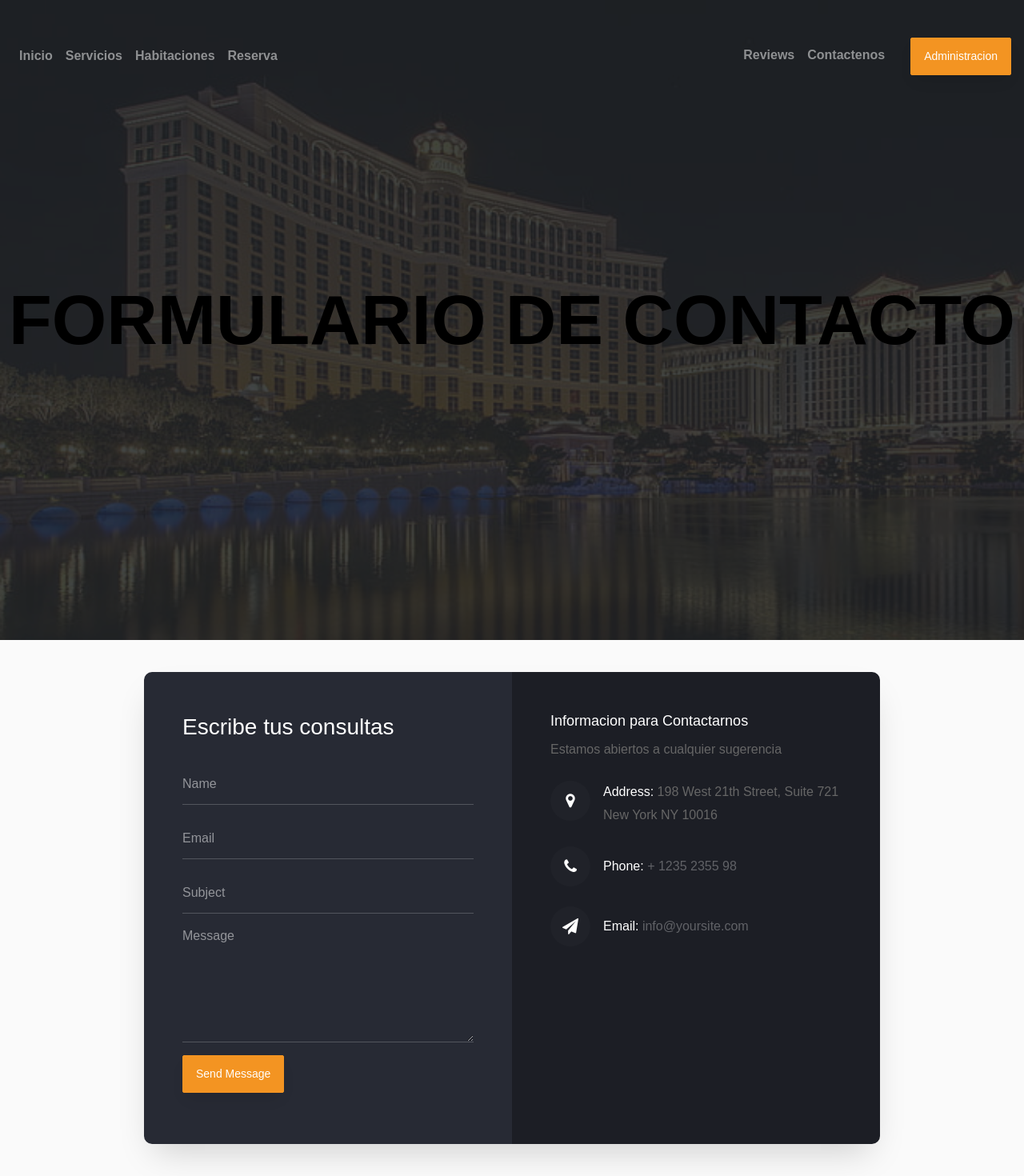
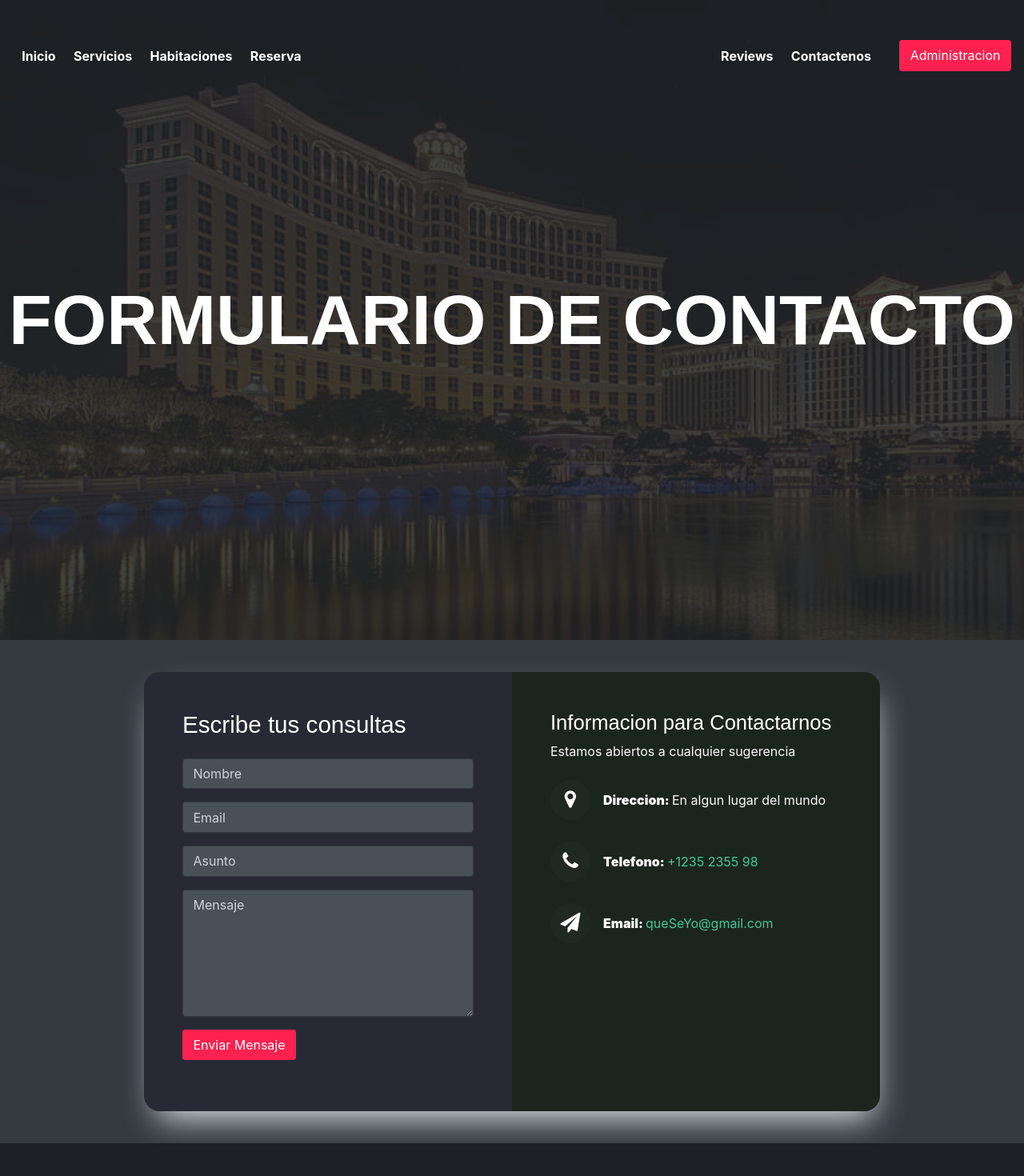
Before and after one commit to JoelPita/TP-Intro, a Flask app: page /contacto in a window 1280 px wide. Shown: the whole page at 80% size. After the commit the page ends 1429 px from the top, so only its background shows below. Run offline with Flask 3, Linux system fonts and the light colour scheme; style sheets or scripts are compiled from the project's sources.

Commit message:
Refactor: Cambie algunas cosas que estaban en ingles. Borre el llamado al archivo "style.css" (el que elimine en otro commit). Cambie a un boton un poco mas sencillo aunque no le cambie la clase.

```diff
--- a/Frontend/templates/contacto.html
+++ b/Frontend/templates/contacto.html
@@ -16,7 +16,6 @@
 
 
     <link rel="stylesheet" href="https://stackpath.bootstrapcdn.com/font-awesome/4.7.0/css/font-awesome.min.css">
-    <link rel="stylesheet" href="static/css-contacto/style.css">
 
 </head>
 <body data-spy="scroll" data-target=".navbar" data-offset="40" id="home">
@@ -77,7 +76,7 @@
 
                                             <div class="col-md-12">
                                                 <div class="form-group">
-                                                    <input type="text" class="form-control" name="name" id="name" placeholder="Name">
+                                                    <input type="text" class="form-control" name="name" id="name" placeholder="Nombre">
                                                 </div>
                                             </div>
 
@@ -89,20 +88,19 @@
 
                                             <div class="col-md-12">
                                                 <div class="form-group">
-                                                    <input type="text" class="form-control" name="subject" id="subject" placeholder="Subject">
+                                                    <input type="text" class="form-control" name="subject" id="subject" placeholder="Asunto">
                                                 </div>
                                             </div>
 
                                             <div class="col-md-12">
                                                 <div class="form-group">
-                                                    <textarea name="message" class="form-control" id="message" cols="30" rows="6" placeholder="Message"></textarea>
+                                                    <textarea name="message" class="form-control" id="message" cols="30" rows="6" placeholder="Mensaje"></textarea>
                                                 </div>
                                             </div>
 
                                             <div class="col-md-12">
                                                 <div class="form-group">
-                                                    <input type="submit" value="Send Message" class="btn btn-primary">
-                                                    <div class="submitting"></div>
+                                                    <button type="submit" class="btn btn-primary">Enviar Mensaje</button>
                                                 </div>
                                             </div>
 
@@ -120,12 +118,12 @@
                                     <h3>Informacion para Contactarnos</h3>
                                     <p class="mb-4">Estamos abiertos a cualquier sugerencia</p>
 
-                                    <div class="dbox w-100 d-flex align-items-start">
+                                    <div class="dbox w-100 d-flex align-items-center">
                                         <div class="icon d-flex align-items-center justify-content-center">
                                             <span class="fa fa-map-marker"></span>
                                         </div>
                                         <div class="text pl-3">
-                                            <p><span>Address:</span> 198 West 21th Street, Suite 721 New York NY 10016</p>
+                                            <p><span>Direccion: </span> En algun lugar del mundo </p>
                                         </div>
                                     </div>
 
@@ -134,7 +132,7 @@
                                             <span class="fa fa-phone"></span>
                                         </div>
                                         <div class="text pl-3">
-                                            <p><span>Phone:</span> <a href="tel://1234567920">+ 1235 2355 98</a></p>
+                                            <p><span>Telefono: </span> <a href="tel://1234567920">+1235 2355 98</a></p>
                                         </div>
                                     </div>
 
@@ -143,7 +141,7 @@
                                             <span class="fa fa-paper-plane"></span>
                                         </div>
                                         <div class="text pl-3">
-                                            <p><span>Email:</span> <a href="mailto:info@yoursite.com">info@yoursite.com</a></p>
+                                            <p><span>Email: </span> <a href="mailto:info@yoursite.com">queSeYo@gmail.com</a></p>
                                         </div>
                                     </div>
 
```
